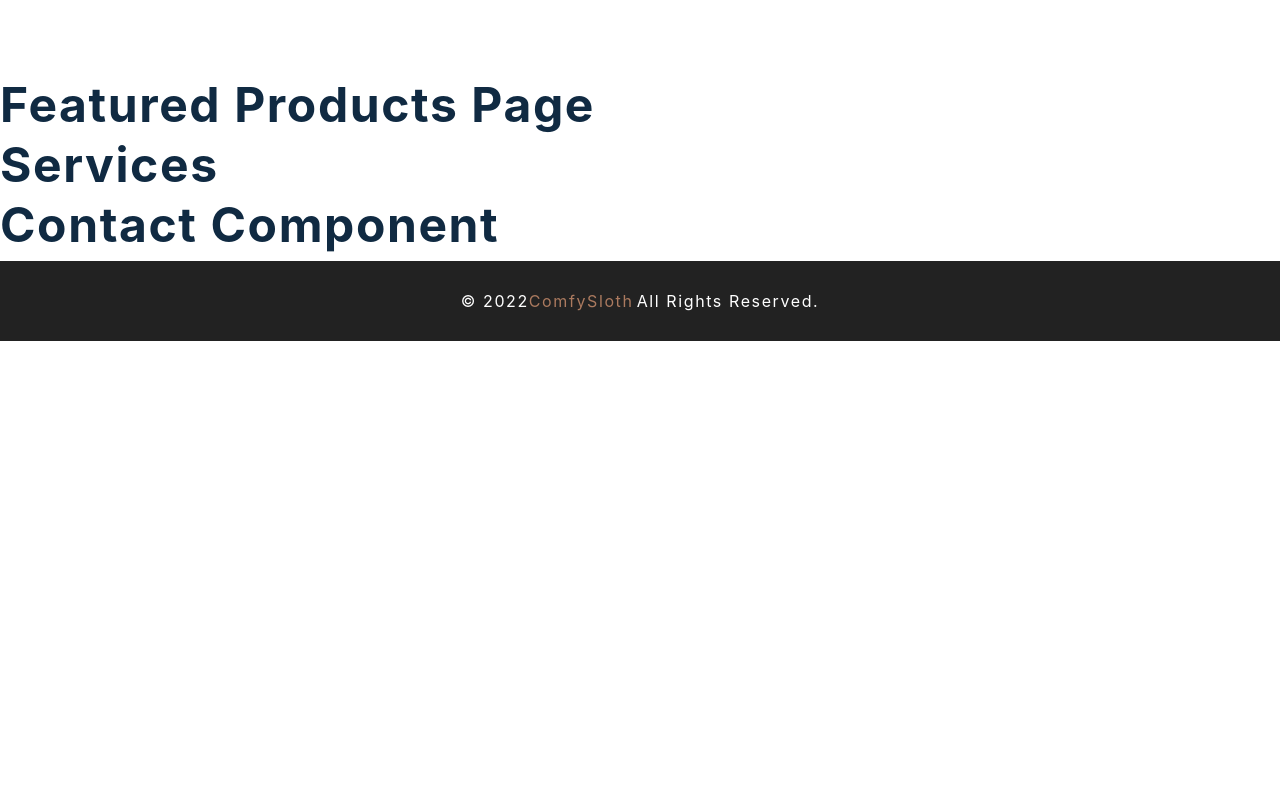
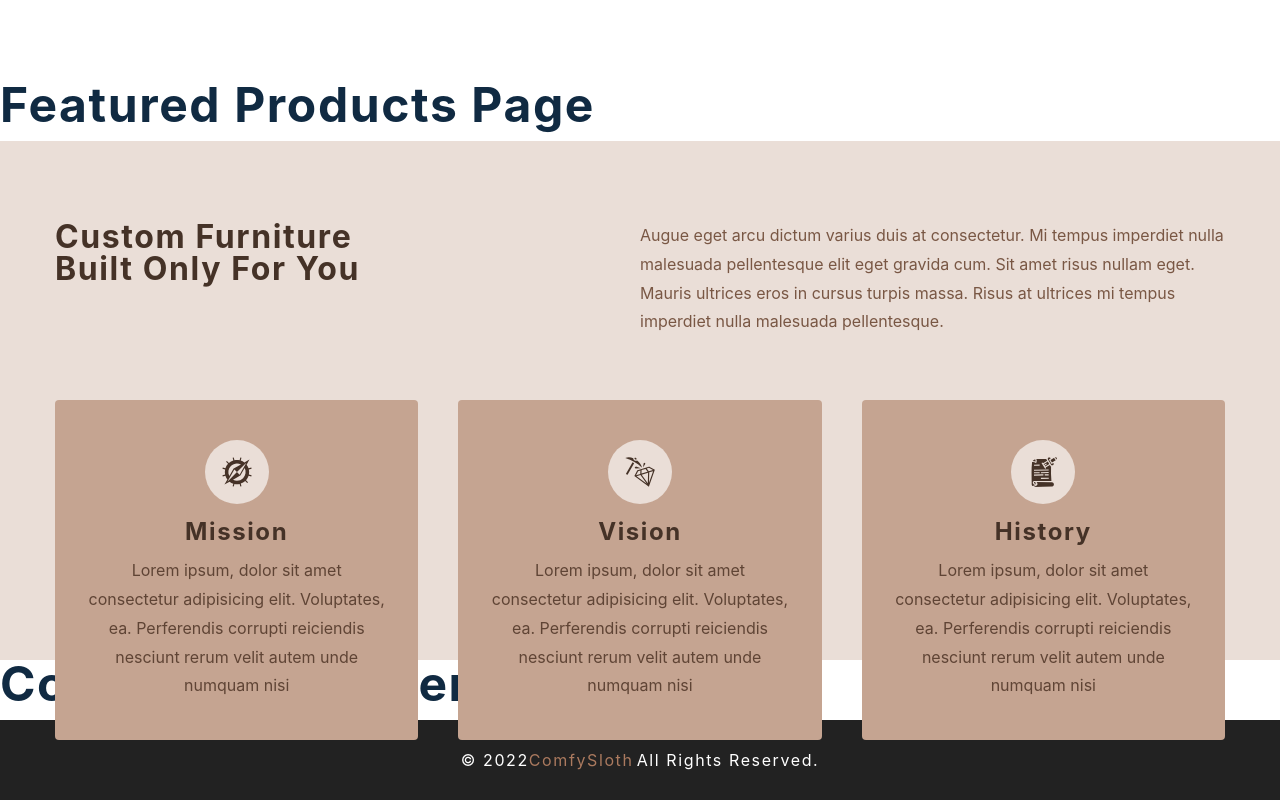
Before and after one commit to Esterod215/react-ecommerce, a React (Create React App) app: page / in a window 1280 px wide. Shown: the part 719-1519 px from the top of the page. Before the commit the page ends 1060 px from the top, so only its background shows below. Built offline with nearby package versions, Linux system fonts and the light colour scheme.

Commit message:
Finished setting up services component.

```diff
--- a/src/components/Services.js
+++ b/src/components/Services.js
@@ -1,7 +1,102 @@
 import React from 'react';
+import styled from 'styled-components';
+
+import { services } from '../utils/constants';
 
 const Services = () => {
-	return <h1>Services</h1>;
+	return (
+		<Wrapper>
+			<div className='section-center'>
+				<article className='header'>
+					<h3>
+						Custom Furniture <br /> Built Only For You
+					</h3>
+					<p>
+						Augue eget arcu dictum varius duis at consectetur. Mi tempus
+						imperdiet nulla malesuada pellentesque elit eget gravida cum. Sit
+						amet risus nullam eget. Mauris ultrices eros in cursus turpis massa.
+						Risus at ultrices mi tempus imperdiet nulla malesuada pellentesque.{' '}
+					</p>
+				</article>
+				<div className='services-center'>
+					{services.map((service) => {
+						const { id, icon, title, text } = service;
+						return (
+							<article key={id} className='service'>
+								<span className='icon'>{icon}</span>
+								<h4>{title}</h4>
+								<p>{text}</p>
+							</article>
+						);
+					})}
+				</div>
+			</div>
+		</Wrapper>
+	);
 };
 
+const Wrapper = styled.section`
+	h3,
+	h4 {
+		color: var(--clr-primary-1);
+	}
+	padding: 5rem 0;
+
+	background: var(--clr-primary-10);
+
+	.header h3 {
+		margin-bottom: 2rem;
+	}
+	p {
+		margin-bottom: 0;
+		line-height: 1.8;
+		color: var(--clr-primary-3);
+	}
+	.services-center {
+		margin-top: 4rem;
+		display: grid;
+		gap: 2.5rem;
+	}
+	.service {
+		background: var(--clr-primary-7);
+		text-align: center;
+		padding: 2.5rem 2rem;
+		border-radius: var(--radius);
+		p {
+			color: var(--clr-primary-2);
+		}
+	}
+	span {
+		width: 4rem;
+		height: 4rem;
+		display: grid;
+		margin: 0 auto;
+		place-items: center;
+		margin-bottom: 1rem;
+		border-radius: 50%;
+		background: var(--clr-primary-10);
+		color: var(--clr-primary-1);
+		svg {
+			font-size: 2rem;
+		}
+	}
+	@media (min-width: 992px) {
+		.header {
+			display: grid;
+			grid-template-columns: 1fr 1fr;
+		}
+	}
+	@media (min-width: 576px) {
+		.services-center {
+			grid-template-columns: repeat(auto-fit, minmax(360px, 1fr));
+		}
+	}
+	@media (min-width: 1280px) {
+		padding: 0;
+		.section-center {
+			transform: translateY(5rem);
+		}
+	}
+`;
+
 export default Services;
```
